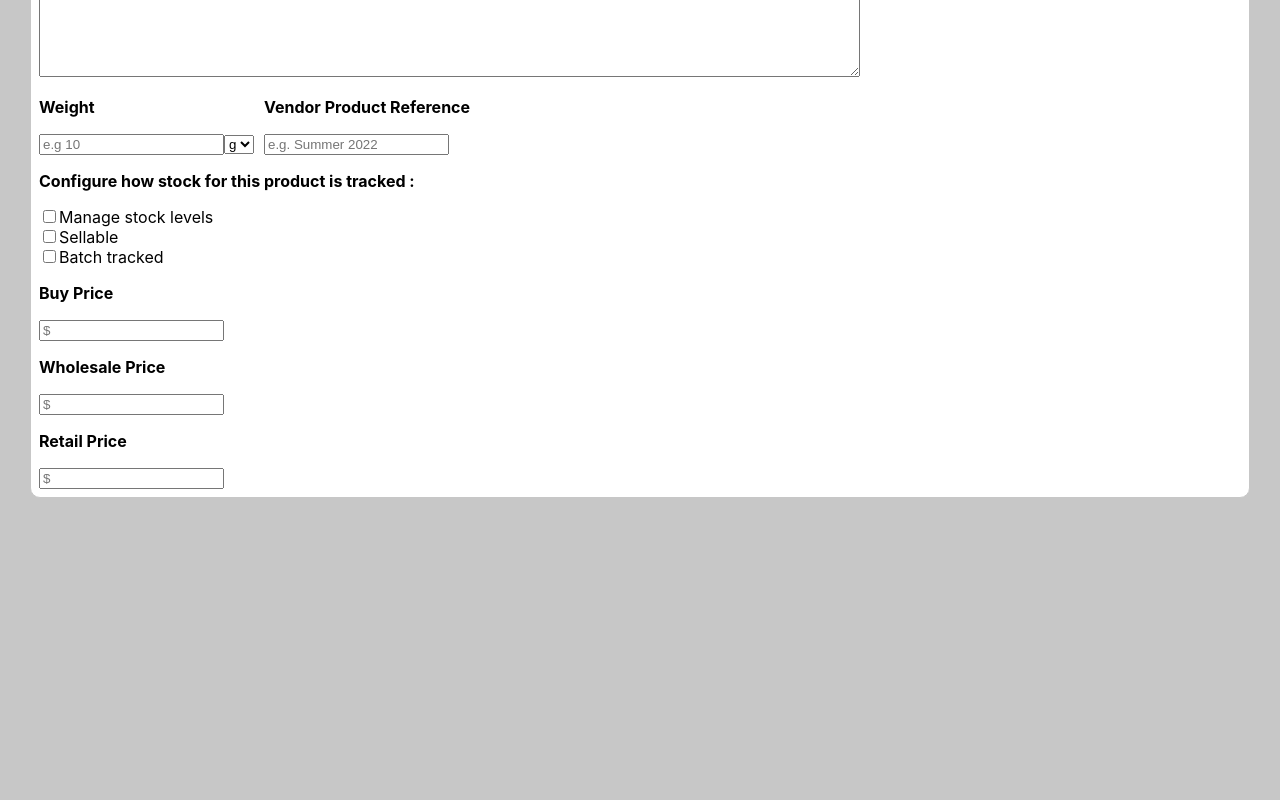
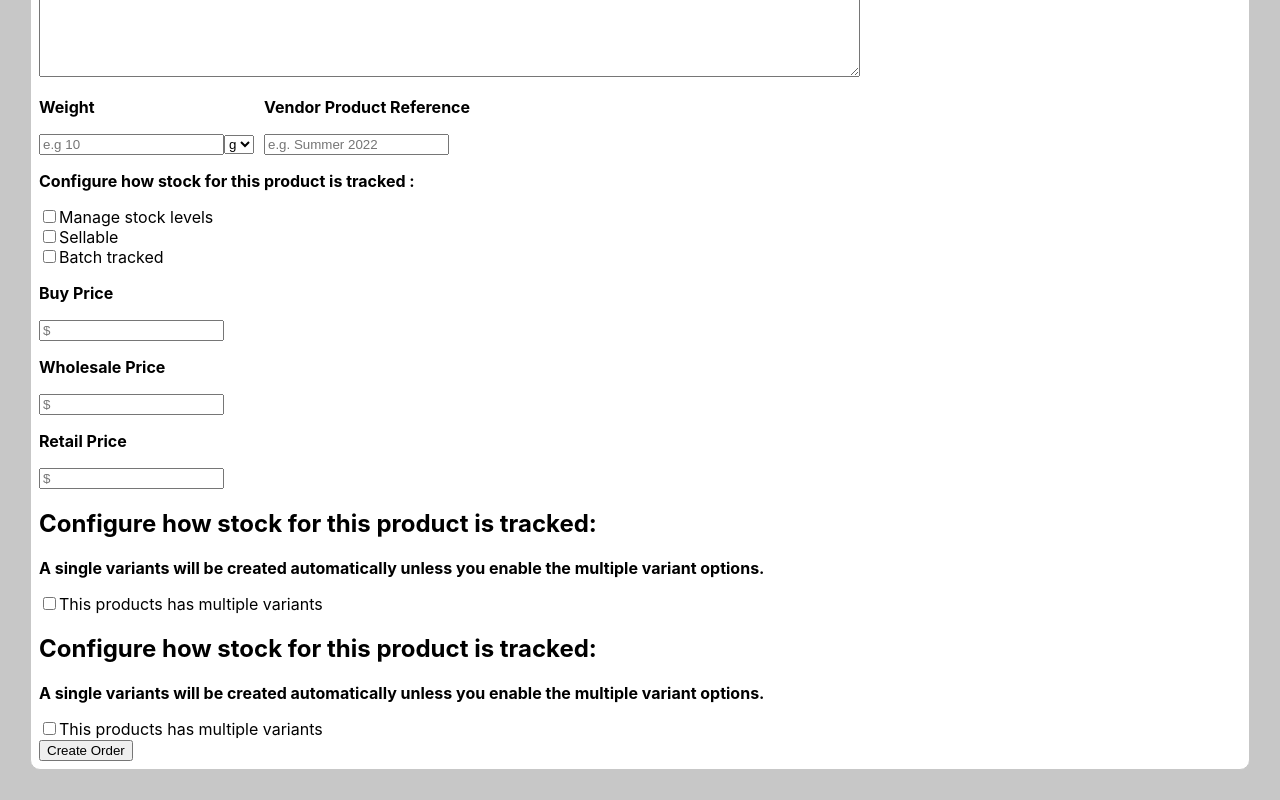
Before and after one commit to milleniya21/form, a React (Create React App) app: page / in a window 1280 px wide. Shown: the part 786-1586 px from the top of the page. Before the commit the page ends 1314 px from the top, so only its background shows below. Built offline with nearby package versions, Linux system fonts and the light colour scheme.

Commit message:
form_modified

```diff
--- a/src/App.js
+++ b/src/App.js
@@ -1,5 +1,6 @@
 
 import './App.css';
+import Configure from './configure/configure';
 import Box from './desc_box/box';
 import Drop from './dropdown/drop';
 import Other from './elements/element';
@@ -15,6 +16,7 @@ function App() {
               <Box/>
               <Other/>
               <Tracker/>
+              <Configure/>
          </div>
     </div>
   );
--- /dev/null
+++ b/src/configure/configure.js
@@ -0,0 +1,27 @@
+import React from 'react'
+import './configure.css'
+
+ function Configure() {
+  return (
+    <div>
+        <div className='configure_stock'>
+            <h2>Configure how stock for this product is tracked: </h2>
+            <p>A single variants will be created automatically unless you enable the multiple variant options. </p>
+            <form action="/action_page.php">
+                    <input type="checkbox" /><label>This products has multiple variants </label><br></br>
+            </form>
+
+            <h2>Configure how stock for this product is tracked: </h2>
+            <p>A single variants will be created automatically unless you enable the multiple variant options. </p>
+            <form action="/action_page.php">
+                    <input type="checkbox" /><label>This products has multiple variants</label><br></br>
+            </form>
+        </div>
+        <div className='create_btn'>
+             <button>Create Order </button>
+        </div>
+    </div>
+  )
+}
+
+export default Configure
```
Also changed, not shown: src/configure/configure.css (added).
